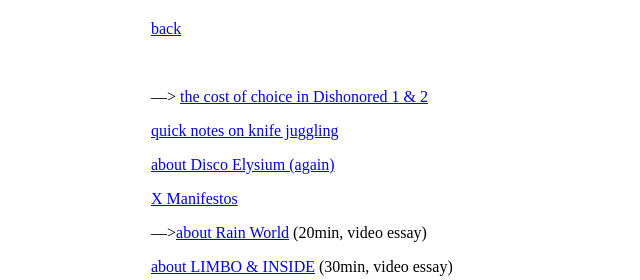
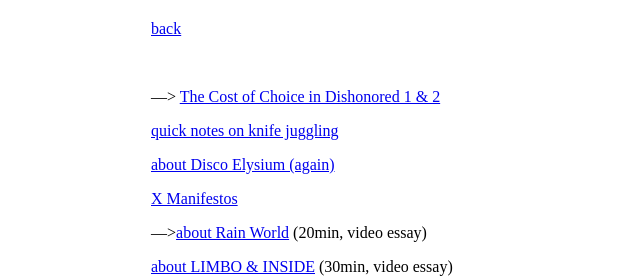
Before and after one commit to stuffedwombat/stuffedwombat.github.io, a Jekyll site: the page built from thinking.md, in a window 1280 px wide. Shown: the top 280 px of the page, without its empty margins (173-813 px from the left). Built offline with Jekyll 4.4.1, drawn with Linux system fonts in a browser that asks for light colours; our own code applies the rules of GitHub Pages for plain Markdown files; comment, search, counter and statistics services are not loaded.

```diff
--- a/thinking.md
+++ b/thinking.md
@@ -2,7 +2,7 @@
 
 <br>
 
----> [the cost of choice in Dishonored 1 & 2](cost_of_choice_dishonored)
+---> [The Cost of Choice in Dishonored 1 & 2](cost_of_choice_dishonored)
 
 [quick notes on knife juggling](knife_juggling_190222)
 
```
